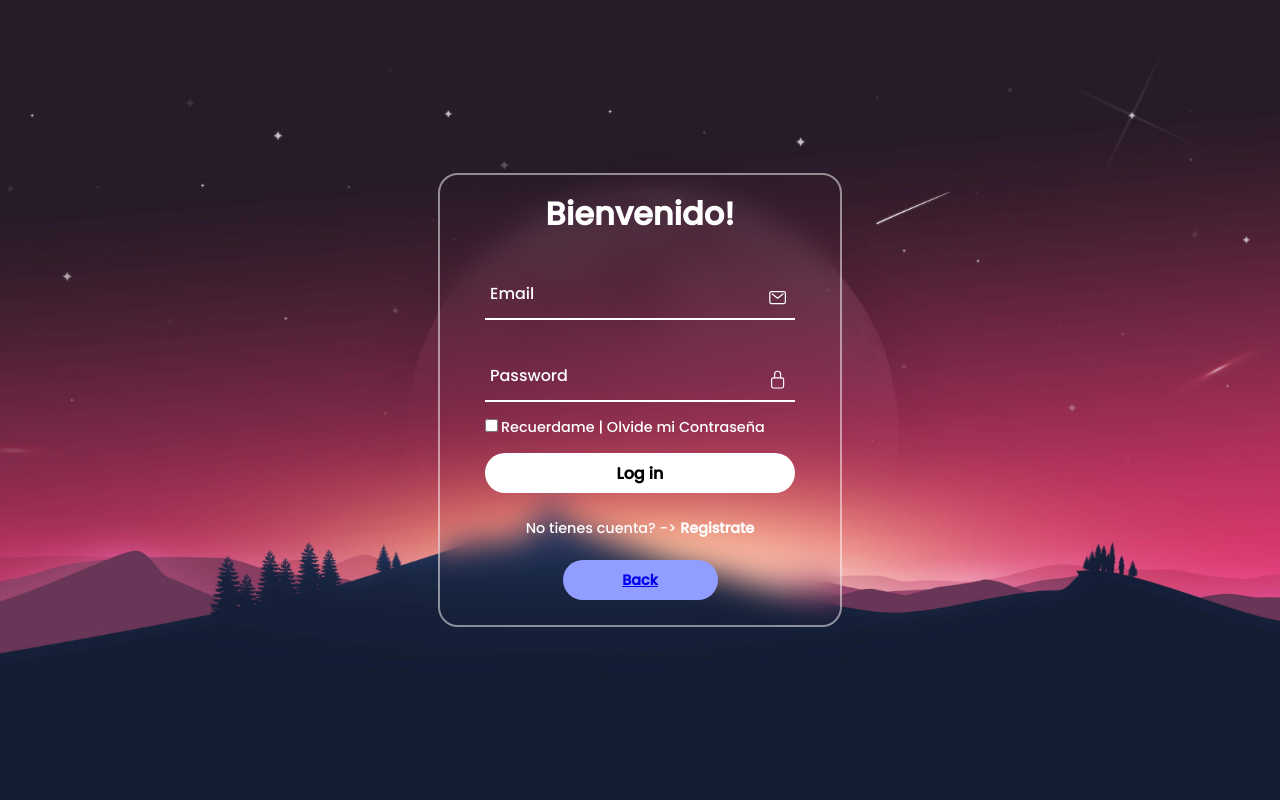
After one commit to ricardoqsx/agenda, a Flask app: page /login in a window 1280 px wide. The commit adds this page. Run offline with Flask 3, Linux system fonts and the light colour scheme.

Commit message:
agregando frontend de login

```diff
--- a/app/app.py
+++ b/app/app.py
@@ -10,6 +10,10 @@ def index():
     dbquery=db.query()
     return render_template('index.html', dbquery=dbquery)
 
+@app.route('/login')
+def login():
+    return render_template('login.html')
+
 @app.route('/test1')
 def test1():
     return render_template('test1.html')
--- a/app/static/login.css
+++ b/app/static/login.css
@@ -1,25 +1,127 @@
-html,
-body {
-  height: 100%;
+@import url('https://fonts.googleapis.com/css2?family=Poppins:wght@500&display=swap');
+*{
+    margin: 0;
+    padding: 0;
+    font-family: 'poppins',sans-serif;
+}
+section{
+    display: flex;
+    justify-content: center;
+    align-items: center;
+    min-height: 100vh;
+    width: 100%;
+
+    background: url("bg6.jpg") no-repeat;
+    background-position: center;
+    background-size: cover;
+}
+.form-box{
+    position: relative;
+    width: 400px;
+    height: 450px;
+    background: transparent;
+    border: 2px solid rgba(255,255,255,0.5);
+    border-radius: 20px;
+    backdrop-filter: blur(15px);
+    display: flex;
+    justify-content: center;
+    align-items: center;
+
+}
+h2{
+    font-size: 2em;
+    color: #fff;
+    text-align: center;
+}
+.inputbox{
+    position: relative;
+    margin: 30px 0;
+    width: 310px;
+    border-bottom: 2px solid #fff;
+}
+.inputbox label{
+    position: absolute;
+    top: 50%;
+    left: 5px;
+    transform: translateY(-50%);
+    color: #fff;
+    font-size: 1em;
+    pointer-events: none;
+    transition: .5s;
+}
+input:focus ~ label,
+input:valid ~ label{
+top: -5px;
+}
+.inputbox input {
+    width: 100%;
+    height: 50px;
+    background: transparent;
+    border: none;
+    outline: none;
+    font-size: 1em;
+    padding:0 35px 0 5px;
+    color: #fff;
+}
+.inputbox ion-icon{
+    position: absolute;
+    right: 8px;
+    color: #fff;
+    font-size: 1.2em;
+    top: 20px;
+}
+.forget{
+    margin: -15px 0 15px ;
+    font-size: .9em;
+    color: #fff;
+    display: flex;
+    justify-content: space-between;
 }
 
-.form-signin {
-  max-width: 330px;
-  padding: 1rem;
+.forget label input{
+    margin-right: 3px;
+
+}
+.forget label a{
+    color: #fff;
+    text-decoration: none;
+}
+.forget label a:hover{
+    text-decoration: underline;
+}
+button{
+    width: 100%;
+    height: 40px;
+    border-radius: 40px;
+    background: #fff;
+    border: none;
+    outline: none;
+    cursor: pointer;
+    font-size: 1em;
+    font-weight: 600;
+}
+.register{
+    font-size: .9em;
+    color: #fff;
+    text-align: center;
+    margin: 25px 0 10px;
+}
+.register p a{
+    text-decoration: none;
+    color: #fff;
+    font-weight: 600;
+}
+.register p a:hover{
+    text-decoration: underline;
 }
 
-.form-signin .form-floating:focus-within {
-  z-index: 2;
-}
-
-.form-signin input[type="email"] {
-  margin-bottom: -1px;
-  border-bottom-right-radius: 0;
-  border-bottom-left-radius: 0;
-}
-
-.form-signin input[type="password"] {
-  margin-bottom: 10px;
-  border-top-left-radius: 0;
-  border-top-right-radius: 0;
-}
+.boton{
+    width: 50%;
+    height: 40px;
+    border-radius: 40px;
+    background: #919eff;
+    border: none;
+    outline: none;
+    cursor: pointer;
+    font-size: 1em;
+    font-weight: 600;
--- a/app/templates/layout.html
+++ b/app/templates/layout.html
@@ -13,9 +13,9 @@
     <link rel="stylesheet" href="{{ url_for('static',filename='main.css')}}">
 </head>
 <body>
-  <nav class="navbar navbar-expand-lg bg-body-tertiary fixed-top opacity-75" data-bs-theme="dark">
+  <nav class="navbar navbar-expand-lg bg-body-tertiary fixed-top opacity-100" data-bs-theme="dark">
     <div class="container-fluid">
-      <a class="navbar-brand" href="/">WebApp</a>
+      <a class="navbar-brand" href="/">Python WebApp</a>
       <button class="navbar-toggler" type="button" data-bs-toggle="collapse" data-bs-target="#navbarNavDropdown" aria-controls="navbarNavDropdown" aria-expanded="false" aria-label="Toggle navigation">
         <span class="navbar-toggler-icon"></span>
       </button>
@@ -28,7 +28,7 @@
             <a class="nav-link" href="{{url_for('test1')}}">operaciones</a> <!-- IMPORTANTE, aqui solo llama la ruta, dentro del archivo index.py esta definida la ruta de la ruta-->
           </li>
           <li class="nav-item">
-            <a class="nav-link" href="">Acerca de...</a>
+            <a class="nav-link" href="{{url_for('login')}}">login</a>
           </li>
             </ul>
           </li>
--- /dev/null
+++ b/app/templates/login.html
@@ -0,0 +1,39 @@
+<!DOCTYPE html>
+<html lang="en">
+<head>
+  <link rel="stylesheet" href="{{ url_for('static',filename='login.css')}}">
+  <title>Python WebApp Login</title>
+</head>
+<body>
+    <section>
+        <div class="form-box">
+            <div class="form-value">
+                <form action="">
+                    <h2>Bienvenido!</h2>
+                    <div class="inputbox">
+                        <ion-icon name="mail-outline"></ion-icon>
+                        <input type="email" required>
+                        <label for="">Email</label>
+                    </div>
+                    <div class="inputbox">
+                        <ion-icon name="lock-closed-outline"></ion-icon>
+                        <input type="password" required>
+                        <label for="">Password</label>
+                    </div>
+                    <div class="forget">
+                        <label for=""><input type="checkbox">Recuerdame |  <a href="#">Olvide mi Contraseña</a></label>
+
+                    </div>
+                    <button>Log in</button>
+                    <div class="register">
+                        <p>No tienes cuenta? -> <a href="#">Registrate</a></p>
+                    <br>
+                    <button class="boton"> <a href="{{url_for('index')}}">Back</a></button>
+                    </div>
+                </form>
+            </div>
+        </div>
+    </section>
+    <script type="module" src="https://unpkg.com/ionicons@5.5.2/dist/ionicons/ionicons.esm.js"></script>
+    <script nomodule src="https://unpkg.com/ionicons@5.5.2/dist/ionicons/ionicons.js"></script>
+</body>
```
Also changed, not shown: app/static/index.css (deleted, +0 -116 lines), app/static/main.css (+24 -1 lines), app/templates/index.html (+6 -5 lines), app/static/bg6.jpg (added).
